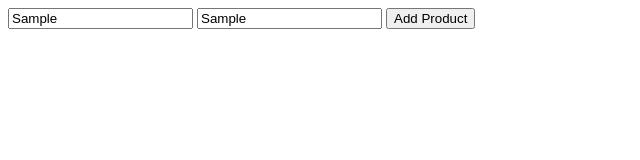
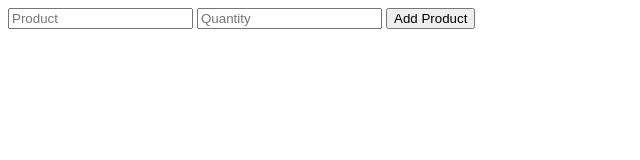
Before and after one commit to MdAlAmin212104/local-storage, a plain HTML site: page index.html in a window 1280 px wide. Both pictures are taken after typing "Sample", "Sample" into the empty fields and a click on the button "Add Product". Shown: the full height of the page, 0-640 px from the left. Drawn offline with Linux system fonts and the light colour scheme.

Commit message:
handleClick added

```diff
--- a/index.html
+++ b/index.html
@@ -6,9 +6,9 @@
       <title>localStorageExplore</title>
 </head>
 <body>
-      <input type="text" placeholder="Product">
-      <input type="text" placeholder="Quantity">
-      <button>Add Product</button>
+      <input id="Product-name" type="text" placeholder="Product">
+      <input id="Product-quantity" type="text" placeholder="Quantity">
+      <button onclick="handleClick()">Add Product</button>
 
 
       <script src="script.js"></script>
--- a/script.js
+++ b/script.js
@@ -1 +1,9 @@
-console.log("this is a test");
+const handleClick = ()=>{
+      const productName = document.getElementById('Product-name');
+      const ProductQuantity = document.getElementById('Product-quantity');
+      const name = productName.value;
+      const quantity = ProductQuantity.value;
+      productName.value = '';
+      ProductQuantity.value = '';
+      console.log(name, quantity);
+}
```
